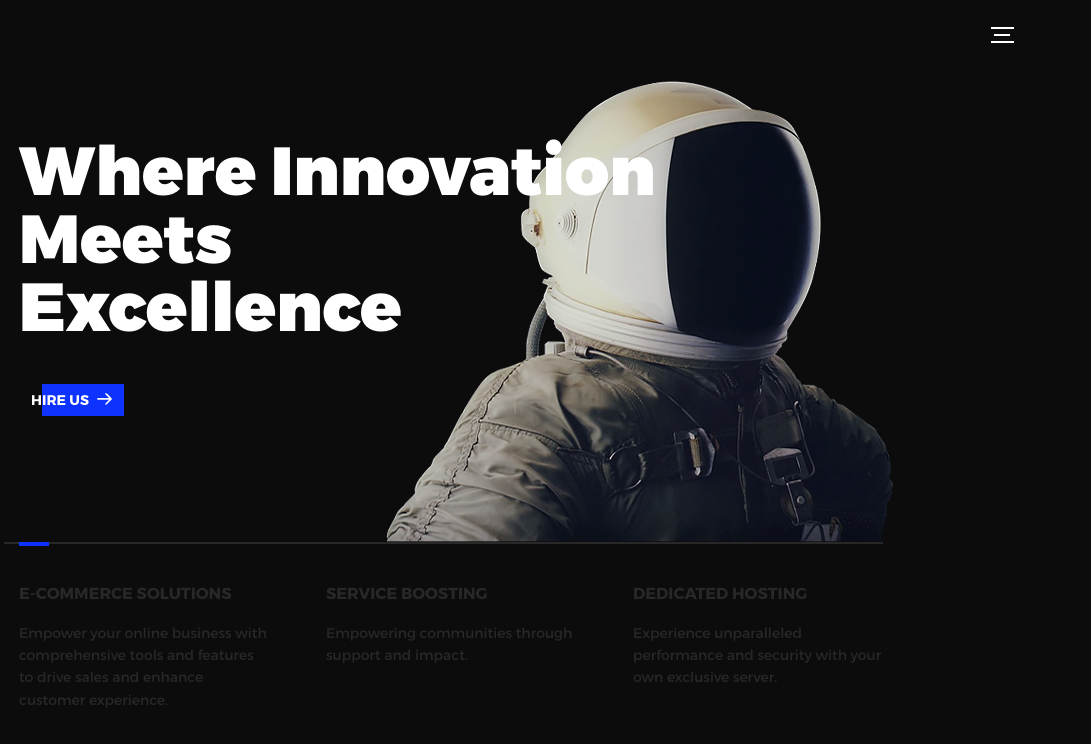
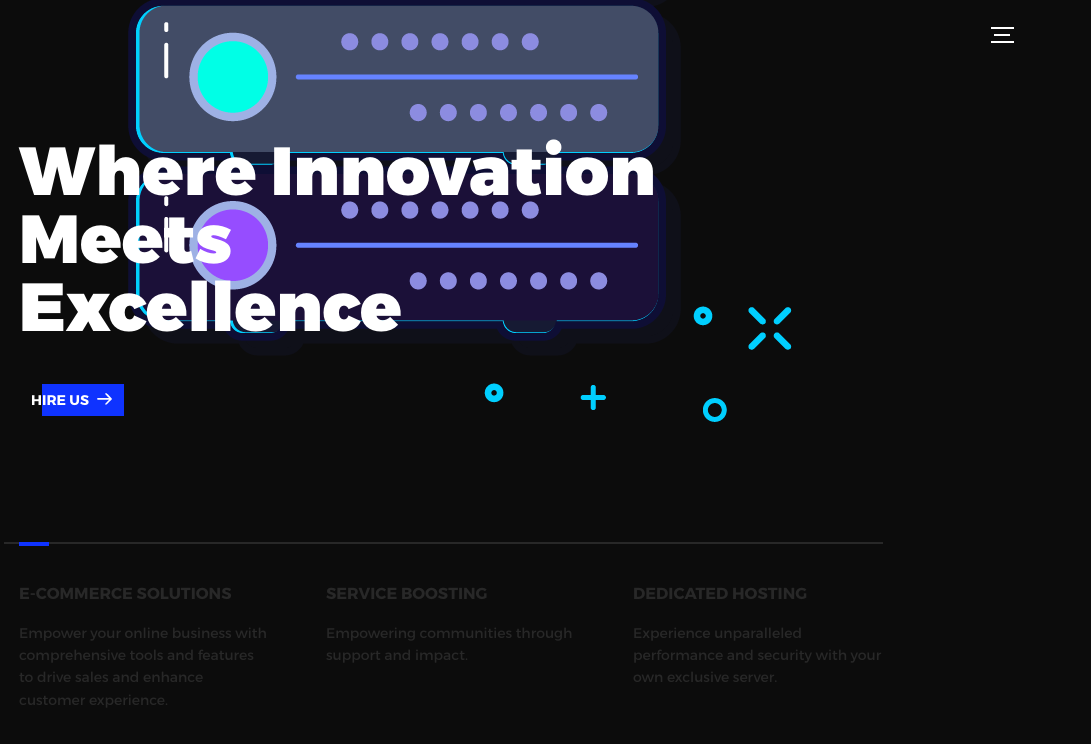
Before and after one commit to hitnsprinz/hitnsprinz.github.io, a plain HTML site: page index.html in a window 1280 px wide. Shown: the full height of the page, 189-1280 px from the left. Drawn offline with nearby package versions, Linux system fonts and the light colour scheme.

Commit message:
Image update / minor code tweak

```diff
--- a/index.html
+++ b/index.html
@@ -57,7 +57,7 @@
                   </svg>
                   <span class="btn-background"></span>
                 </button>
-                <img src="assets/img/introduction-visual.png" alt="Welcome">
+                <img src="assets/img/server.png" alt="Welcome">
               </div>
               <div class="intro--options">
                 <a href="#0">
```
Also changed, not shown: assets/img/server.png (added).
